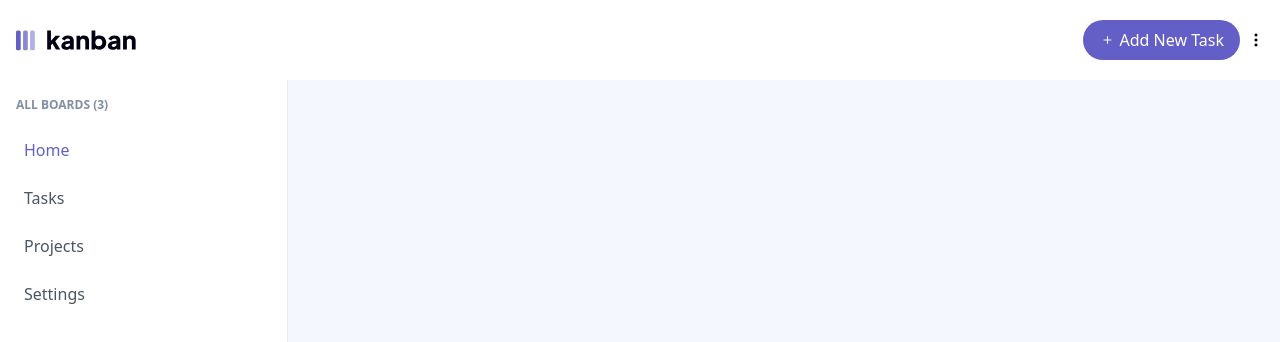
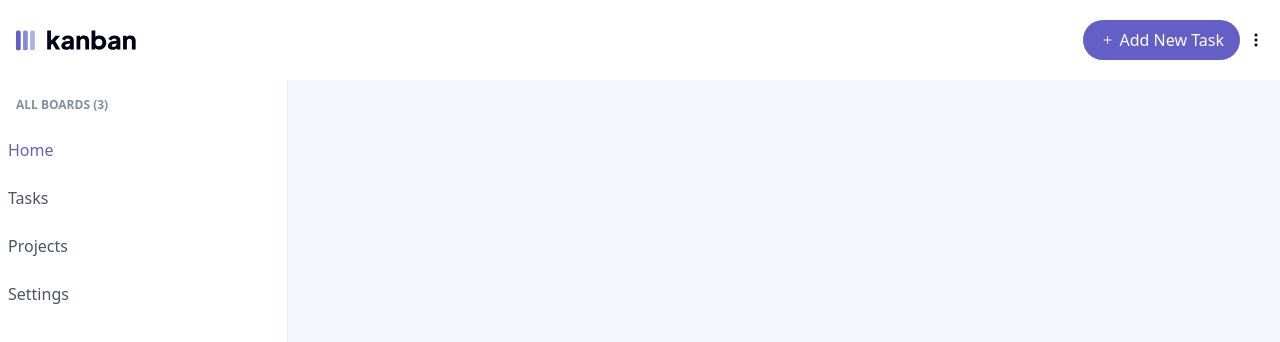
Before and after one commit to momin-riyadh/kanban-task, a React (Vite) app in the folder client/: page / in a window 1280 px wide. Shown: the top 342 px of the page. Built offline with nearby package versions, Linux system fonts and the light colour scheme.

Commit message:
fix and deploy

```diff
--- a/client/src/App.jsx
+++ b/client/src/App.jsx
@@ -22,7 +22,7 @@ function App() {
                                 className="bi bi-plus"></i> Add New Task
                             </button>
 
-                             <i className="bi bi-three-dots-vertical"></i>
+                            <i className="bi bi-three-dots-vertical"></i>
                         </div>
                     </div>
 
@@ -33,18 +33,22 @@ function App() {
                     <div className="w-72 bg-white h-full border-r-1 border-[#E4EBFA] pt-20">
                         <div className="p-4">
                             <h2 className="text-[12px] font-semibold mb-4 text-[#828FA3] uppercase">All Boards (3)</h2>
-                            <ul className="space-y-2">
-                                <li><a href="#"
-                                       className="text-[#635FC7] hover:bg-[#635FC7] hover:text-white active:bg-[#635FC7] active:text-white rounded-r-3xl block p-2">Home</a>
+                            <ul className="space-y-2 -ml-4">
+                                <li className="hover:bg-[#635FC7] hover:text-white rounded-r-3xl">
+                                    <a href="#"
+                                       className="text-[#635FC7] hover:text-white active:bg-[#635FC7] active:text-white block p-2">Home</a>
                                 </li>
-                                <li><a href="#"
-                                       className="text-gray-600 hover:bg-[#635FC7] hover:text-white active:bg-[#635FC7] active:text-white rounded-r-3xl block p-2">Tasks</a>
+                                <li className="hover:bg-[#635FC7] hover:text-white rounded-r-3xl">
+                                    <a href="#"
+                                       className="text-gray-600 hover:text-white active:bg-[#635FC7] active:text-white block p-2">Tasks</a>
                                 </li>
-                                <li><a href="#"
-                                       className="text-gray-600 hover:bg-[#635FC7] hover:text-white active:bg-[#635FC7] active:text-white rounded-r-3xl block p-2">Projects</a>
+                                <li className="hover:bg-[#635FC7] hover:text-white rounded-r-3xl">
+                                    <a href="#"
+                                       className="text-gray-600 hover:text-white active:bg-[#635FC7] active:text-white block p-2">Projects</a>
                                 </li>
-                                <li><a href="#"
-                                       className="text-gray-600 hover:bg-[#635FC7] hover:text-white active:bg-[#635FC7] active:text-white rounded-r-3xl block p-2">Settings</a>
+                                <li className="hover:bg-[#635FC7] hover:text-white rounded-r-3xl">
+                                    <a href="#"
+                                       className="text-gray-600 hover:text-white active:bg-[#635FC7] active:text-white block p-2">Settings</a>
                                 </li>
                             </ul>
                         </div>
```
